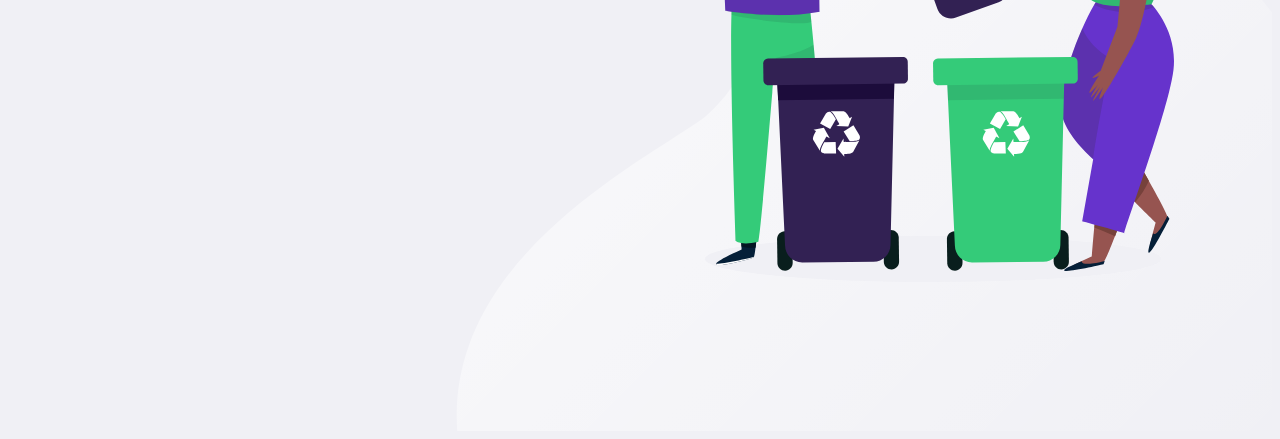
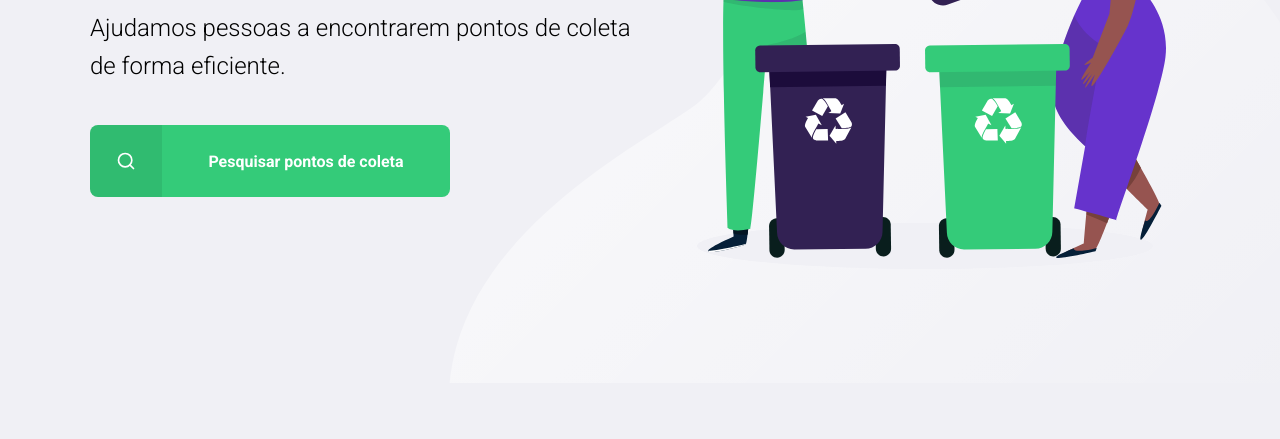
Before and after one commit to alvaropsouza/ecoleta, a plain HTML site: page index.html in a window 1280 px wide. Shown: the part 417-856 px from the top of the page. After the commit the page ends 800 px from the top, so only its background shows below. Drawn offline with Linux system fonts and the light colour scheme; a web font is replaced by a local one.

Commit message:
Dia 01 finalizado
- Index pronto juntamente com seu css.

```diff
--- a/index.html
+++ b/index.html
@@ -5,7 +5,7 @@
     <meta name="viewport" content="width=device-width, initial-scale=1.0">
     <title>Ecoleta</title>
 
-    <link href="https://fonts.googleapis.com/css2?family=RobotoUbuntu:wght@700&display=swap" rel="stylesheet">
+    <link href="https://fonts.googleapis.com/css2?family=Roboto:wght@300;700&family=Ubuntu:wght@700&display=swap" rel="stylesheet">
 
     <link rel="stylesheet" href="styles/main.css">
 
@@ -16,7 +16,6 @@
             <div class="content">
                 <header>
                     <img src="/assets/logo.svg" alt="Logomarca">
-
                     <a href="">
                         <span></span>
                        Cadastre um ponto de coleta
@@ -29,13 +28,9 @@
 
                     <p> Ajudamos pessoas a encontrarem pontos de coleta de forma eficiente.</p>
 
-                    <button>Pesquisar pontos de coleta</button>
+                    <a href="#"><span></span><strong>Pesquisar pontos de coleta</strong></a>
                 </main>
             </div>
-
     </div>
-
-
-
 </body>
 </html>
--- a/styles/main.css
+++ b/styles/main.css
@@ -1,5 +1,11 @@
 :root {
     --title-color: #322153;
+    --primary-color: #34cb79;
+}
+
+* {
+    margin: 0;
+    padding: 0;
 }
 
 html {
@@ -8,6 +14,11 @@
 
  body {
      background: #f0f0f5;
+     -webkit-font-smoothing: antialiased;
+ }
+
+ a {
+     text-decoration: none;
  }
 
  h1, h2, h3, h4, h5, h6 {
@@ -15,28 +26,29 @@
     color: var(--title-color);
  }
 
- a {
-     text-decoration: none;
- }
-
  #page-home {
-     height: 100vh;
+    height: 100vh;
     background: url('../assets/home-background.svg') no-repeat;
-    background-position: 35vw bottom;
+    background-position: 35vw 175px;
  }
 
  #page-home .content {
     width: 90%;
     max-width: 1100px;
+    height: 100%;
 
     margin: 0 auto;
+
+    display: flex;
+    flex-direction: column;
 }
 
 #page-home header {
     margin-top: 48px;
-     display: flex;
-     align-items: center;
-     justify-content: space-between;
+
+    display: flex;
+    align-items: center;
+    justify-content: space-between;
  }
 
  #page-home header a {
@@ -58,9 +70,88 @@
 
 #page-home main {
     max-width: 560px;
+
+    flex: 1;
+
+    display: flex;
+    flex-direction: column;
+    justify-content: center;
 }
 
 #page-home main h1 {
     font-size: 54px;
-    color: var(--title-color);
 }
+
+#page-home main p {
+    font-size: 24px;
+    line-height: 38px;
+    margin-top: 24px;
+}
+
+#page-home main a {
+    width: 100%;
+    max-width: 360px;
+    height: 72px;
+    border-radius: 8px;
+    display: flex;
+    align-items: center;
+    margin-top: 40px;
+
+    background: var(--primary-color);
+    transition: 400ms;
+}
+
+#page-home main a:hover {
+    background-color: #2fb86e;;
+}
+
+#page-home main a span {
+    width: 72px;
+    height: 72px;
+
+    border-bottom-left-radius: 8px;
+    border-top-left-radius: 8px;
+
+    background-color: rgba(0, 0, 0, 0.08);
+
+    display: flex;
+    align-items: center;
+    justify-content: center;
+}
+
+#page-home main a span::after {
+    content: "";
+    background-image: url('../assets/search.svg');
+
+    width: 20px;
+    height: 20px;
+}
+
+#page-home main a strong {
+    flex: 1;
+    text-align: center;
+    color: white;
+}
+
+@media(max-width: 900px) {
+    #page-home {
+        background-position-x: 70vw;
+    }
+
+    #page-home .content {
+        align-items: center;
+        text-align: center;
+    }
+
+    #page-home header a {
+        position: absolute;
+        bottom: 48px;
+
+        left: 50%;
+        transform: translateX(-50%);
+    }
+
+    #page-home main {
+        align-items: center;
+    }
+}
```
